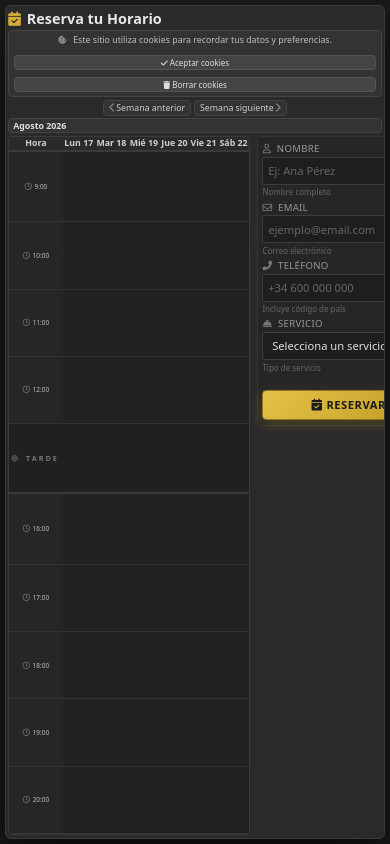
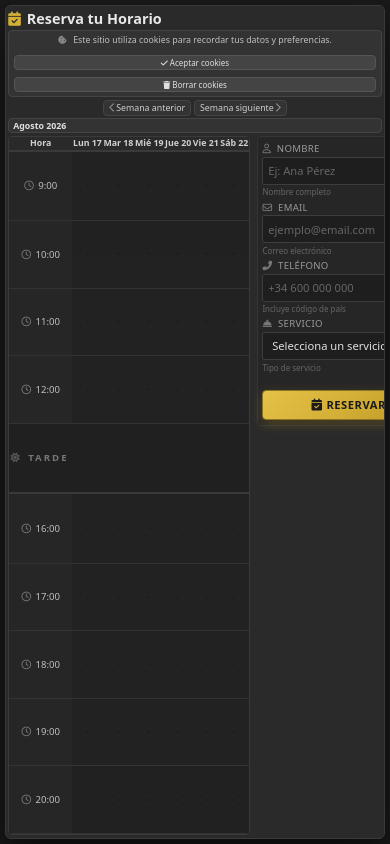
Before and after one commit to sebagsc2020/formsheets, a plain HTML site: page index.html in a window 390 px wide. Both pictures are taken after a click on the button "Semana anterior". Drawn offline with Linux system fonts and the light colour scheme; no server answers.

Commit message:
Update index.html

```diff
--- a/index.html
+++ b/index.html
@@ -193,15 +193,14 @@
         th.today-header { background:#3d3d3d; position:relative; }
         th.today-header::after { content:'●'; color:#aaa; font-size:0.25rem; margin-left:2px; vertical-align:super; }
 
-        /* ===== FILAS MUY COMPACTAS ===== */
+        /* ===== FILAS COMPACTAS PERO CON TEXTO LEGIBLE ===== */
         td {
-            padding:0;
+            padding:0.02rem 0.02rem;
             text-align:center;
             border-bottom:1px solid #333;
             vertical-align:middle;
-            height:6px; /* Mínimo */
-            line-height:1;
-            overflow:hidden;
+            height:16px; /* Aumentado para que quepa el texto */
+            line-height:1.2;
         }
         td.today-cell { background:#383838; }
         td.available-cell { background:#2d2d2d; }
@@ -214,7 +213,7 @@
             left:50%;
             transform:translate(-50%,-50%);
             color:#f44;
-            font-size:0.5rem;
+            font-size:0.6rem;
             font-weight:bold;
             opacity:0.9;
         }
@@ -233,10 +232,10 @@
             font-weight:500;
             color:#c0c0c0;
             background:#262626;
-            font-size:0.5rem;
-            padding:0;
+            font-size:0.7rem; /* Aumentado */
+            padding:0.02rem 0.02rem;
         }
-        .time-slot i { margin-right:1px; color:#777; font-size:0.45rem; }
+        .time-slot i { margin-right:2px; color:#777; font-size:0.6rem; }
 
         .slot-cell {
             position:relative;
@@ -247,9 +246,9 @@
         }
         .slot-cell input[type="radio"] {
             appearance:none;
-            width:8px;
-            height:8px;
-            border:1px solid #555;
+            width:10px;
+            height:10px;
+            border:1.5px solid #555;
             border-radius:50%;
             outline:none;
             cursor:pointer;
@@ -271,10 +270,10 @@
             position:absolute;
             top:1px;
             left:1px;
-            width:2px;
-            height:4px;
+            width:3px;
+            height:6px;
             border:solid #1a1a1a;
-            border-width:0 1.5px 1.5px 0;
+            border-width:0 2px 2px 0;
             transform:rotate(45deg);
         }
         .slot-cell input[type="radio"]:disabled { opacity:0.3; cursor:not-allowed; border-color:#3a3a3a; background:#1a1a1a; }
@@ -284,14 +283,14 @@
             font-weight:500;
             color:#b0b0b0;
             letter-spacing:0.5px;
-            padding:0;
+            padding:0.02rem 0.02rem;
             border-bottom:2px solid #3a3a3a;
-            font-size:0.4rem;
+            font-size:0.65rem; /* Aumentado */
             text-transform:uppercase;
-            height:6px;
-            line-height:1;
+            height:16px;
+            line-height:1.2;
         }
-        .afternoon-row td:first-child { text-align:right; padding-right:2px; font-weight:600; }
+        .afternoon-row td:first-child { text-align:right; padding-right:3px; font-weight:600; }
 
         /* ===== FORMULARIO (tamaño original) ===== */
         .right-col .form-grid {
@@ -412,10 +411,10 @@
             table { font-size:0.55rem; min-width:300px; }
             th { padding:0.08rem 0.05rem; font-size:0.65rem; }
             th:first-child { min-width:24px; padding:0.08rem 0.03rem; }
-            td { height:5px; }
-            .slot-cell input[type="radio"] { width:7px; height:7px; }
-            .time-slot { font-size:0.45rem; }
-            .afternoon-row td { font-size:0.35rem; height:5px; }
+            td { height:14px; }
+            .slot-cell input[type="radio"] { width:9px; height:9px; }
+            .time-slot { font-size:0.65rem; }
+            .afternoon-row td { font-size:0.6rem; height:14px; }
             h1 { font-size:1.1rem; }
             .week-navigation { flex-direction:column; align-items:stretch; gap:0.15rem; }
             .week-nav-buttons { justify-content:center; }
@@ -432,10 +431,10 @@
             table { font-size:0.5rem; min-width:240px; }
             th { padding:0.05rem 0.03rem; font-size:0.55rem; }
             th:first-child { min-width:18px; padding:0.05rem 0.02rem; }
-            td { height:4px; }
-            .slot-cell input[type="radio"] { width:6px; height:6px; border-width:0.8px; }
-            .time-slot { font-size:0.4rem; }
-            .afternoon-row td { font-size:0.3rem; height:4px; }
+            td { height:12px; }
+            .slot-cell input[type="radio"] { width:8px; height:8px; border-width:1px; }
+            .time-slot { font-size:0.6rem; }
+            .afternoon-row td { font-size:0.55rem; height:12px; }
             .right-col .form-grid { padding:0.3rem; gap:0.2rem; }
             .field-group input, .field-group select { padding:0.2rem 0.3rem; font-size:0.7rem; height:28px; }
             .field-group label { font-size:0.6rem; }
@@ -998,7 +997,7 @@
                     else cellClass = 'disabled-cell';
                     if (i === 0) {
                         bodyHtml += '<td class="' + cellClass +
-                            '" style="text-align: center; letter-spacing: 2px; font-weight: 600; color: #b0b0b0; font-size:0.45rem;">' +
+                            '" style="text-align: center; letter-spacing: 2px; font-weight: 600; color: #b0b0b0; font-size:0.6rem;">' +
                             '<i class="fas fa-sun" style="margin-right:2px; color:#777;"></i> TARDE</td>';
                     } else {
                         bodyHtml += '<td class="' + cellClass + '"></td>';
```
